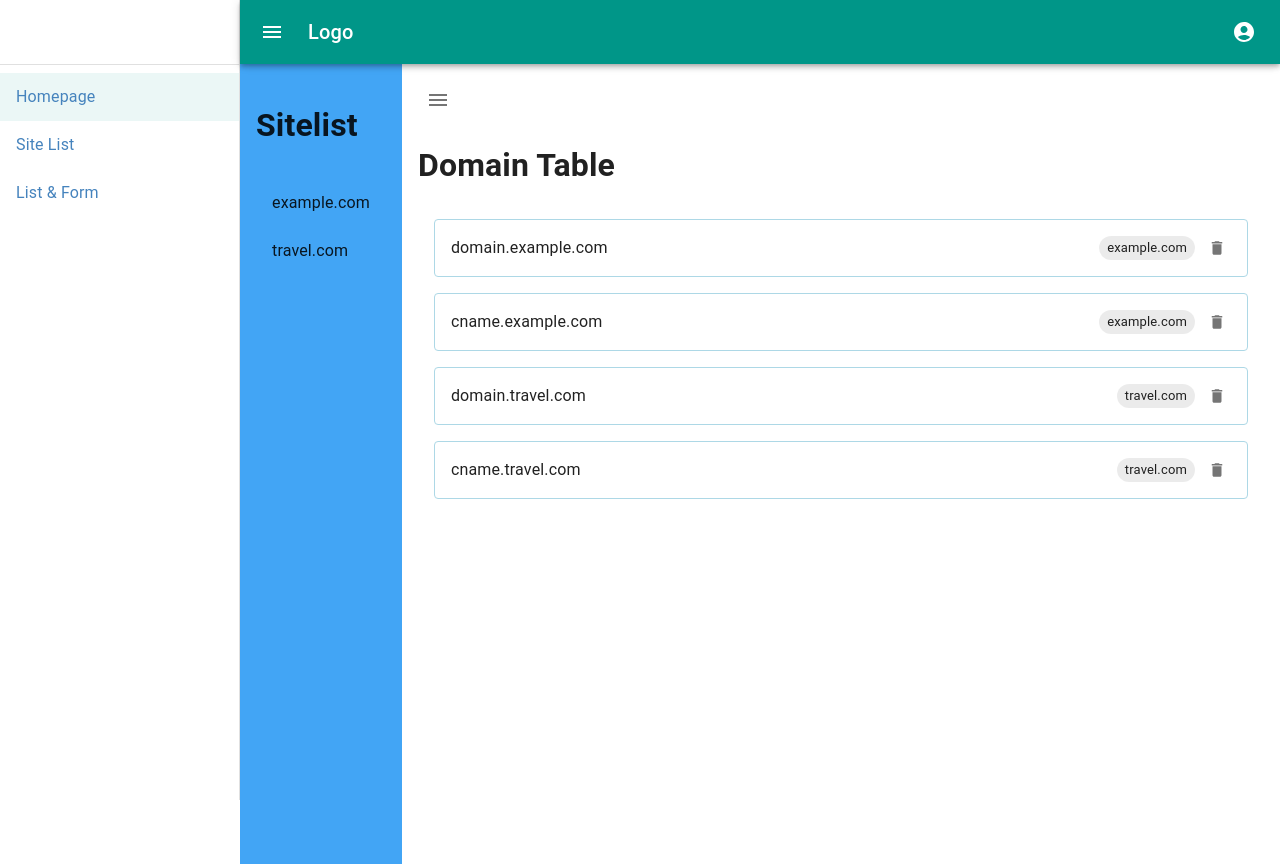
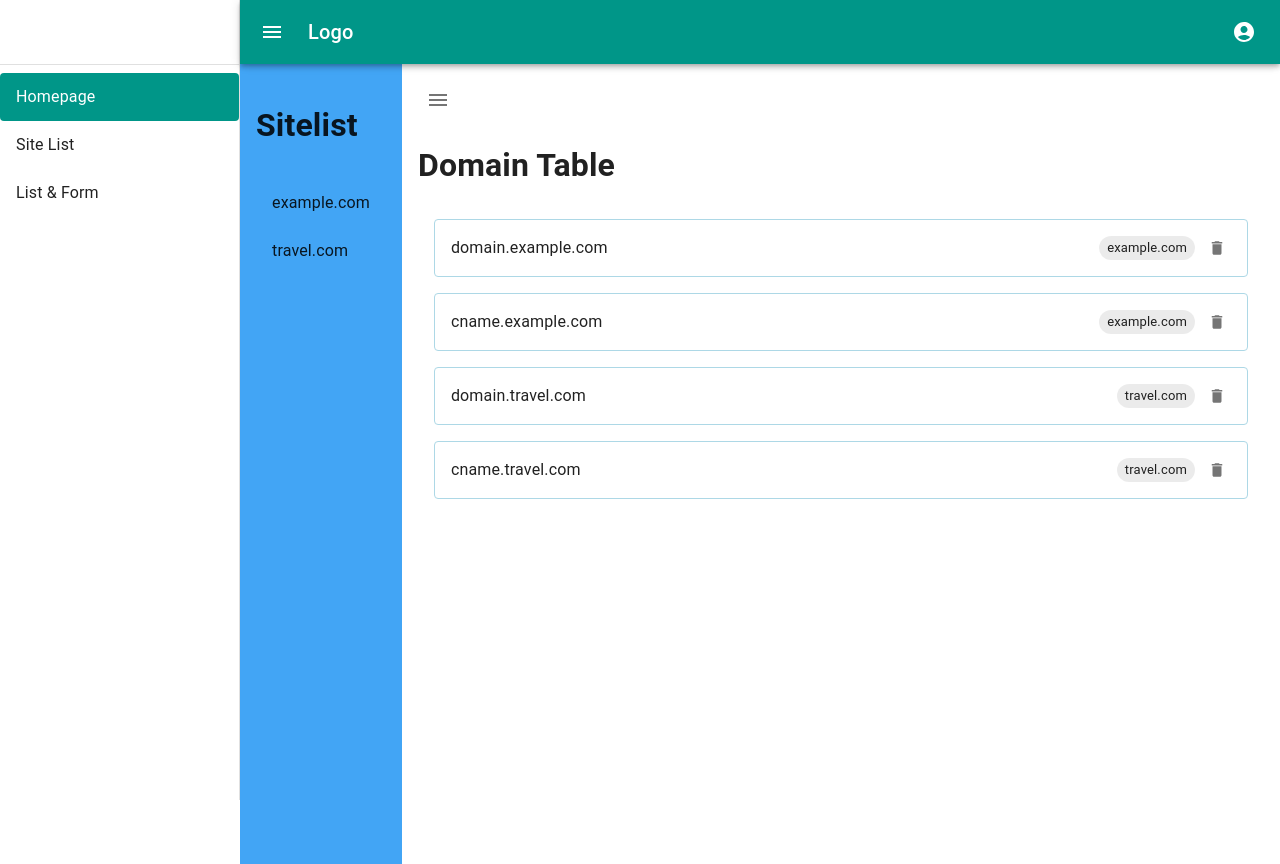
Before and after one commit to weimeihsu/MERN, a React (Vite) app in the folder client/: page /sitelist in a window 1280 px wide. Built offline with nearby package versions, Linux system fonts and the light colour scheme.

Commit message:
react router

```diff
--- a/client/src/component/MainMenu.jsx
+++ b/client/src/component/MainMenu.jsx
@@ -1,10 +1,8 @@
-import { NavLink } from 'react-router-dom'
 import { useSelector } from 'react-redux'
 import { useState } from 'react'
 
 import Divider from '@mui/material/Divider'
 import Toolbar from '@mui/material/Toolbar'
-
 import List from '@mui/material/List'
 import ListItem from '@mui/material/ListItem'
 import ListItemButton from '@mui/material/ListItemButton'
@@ -32,10 +30,8 @@ const MainMenu = () => {
         <List>
             {mainMenu.map(navitem => (
                 <ListItem key={navitem.id} disablePadding>
-                <ListItemButton selected={selectedID === navitem.id} onClick={()=>handlesSelected(navitem.id)}>
-                  <NavLink to={navitem.path}>
+                <ListItemButton selected={selectedID === navitem.id} onClick={()=>handlesSelected(navitem.id)} component="a" href={navitem.path}>
                     <ListItemText primary={navitem.name} />
-                  </NavLink>
                 </ListItemButton>
               </ListItem>
             ))}
--- a/client/src/component/SiteList.jsx
+++ b/client/src/component/SiteList.jsx
@@ -1,31 +1,12 @@
 import { useSelector, useDispatch } from 'react-redux'
 import { useState } from 'react'
-import { styled, ThemeProvider } from '@mui/material/styles'
+import { ThemeProvider } from '@mui/material/styles'
 import { theme } from '../theme'
 import List from '@mui/material/List'
 import ListItem from '@mui/material/ListItem'
 import ListItemButton from '@mui/material/ListItemButton'
 import ListItemText from '@mui/material/ListItemText'
 
-const StyledList = styled(List)(({ theme })=>(
-  {
-    // selected and (selected + hover) states
-    '&& .Mui-selected, && .Mui-selected:hover': {
-      backgroundColor: theme.palette.primary.main,
-      borderRadius:theme.shape.borderRadius * 1,
-      '&, & .MuiListItemIcon-root': {
-        color: 'white',
-      },
-    },
-    // hover states
-    '& .MuiListItemButton-root:hover': {
-      borderRadius:theme.shape.borderRadius * 1,
-      '&, & .MuiListItemIcon-root': {
-        color: 'white',
-      },
-    },
-  }
-));
 
 const SiteList = () => {
   const {siteList} = useSelector(store=>store.navListSlice)
@@ -37,7 +18,7 @@ const SiteList = () => {
     return (
       <ThemeProvider theme={theme}>
         <h1>Sitelist</h1>
-        <StyledList>
+        <List>
             {siteList.map(navitem => (
                 <ListItem key={navitem.id} disablePadding>
                 <ListItemButton selected={selectedID === navitem.id} onClick={()=>handleSelectedSite(navitem.id)}
@@ -48,7 +29,7 @@ const SiteList = () => {
                 </ListItemButton>
               </ListItem>
             ))}
-        </StyledList>
+        </List>
       </ThemeProvider>
      );
 }
--- a/client/src/theme.jsx
+++ b/client/src/theme.jsx
@@ -15,12 +15,18 @@ export const theme = createTheme({
         MuiListItemButton: {
             styleOverrides: {
                 root:{
+                    borderRadius:4,
                     '&:hover': {
                         backgroundColor: '#009688',
-                        color: '#009688',
-                        '&, & .MuiListItemIcon-root a': {
+                        color: 'white',
+                      },
+                    '&.Mui-selected, && .Mui-selected:hover': {
+                        backgroundColor: '#009688',
+                        color: 'white',
+                        '&:hover':{
+                            backgroundColor: '#009688',
                             color: 'white',
-                          },
+                        }
                       }
                 },
             }
```
